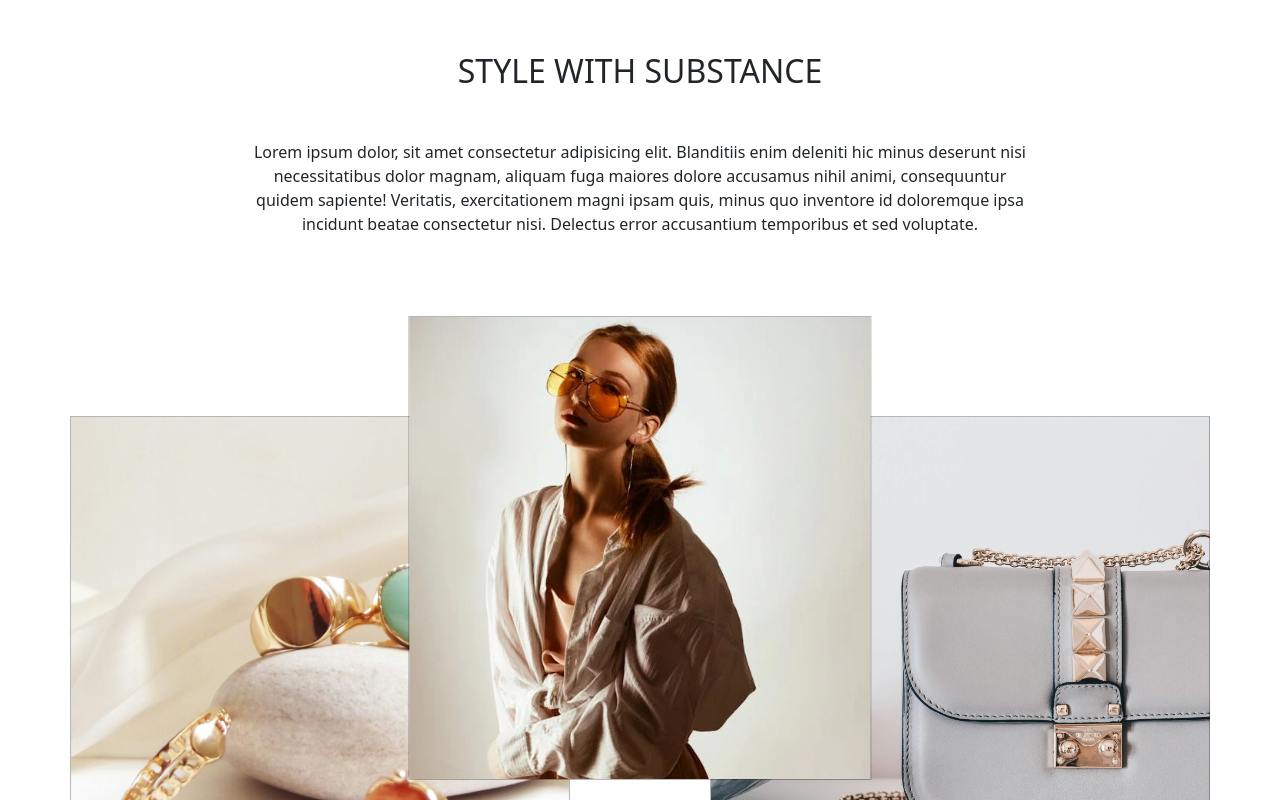
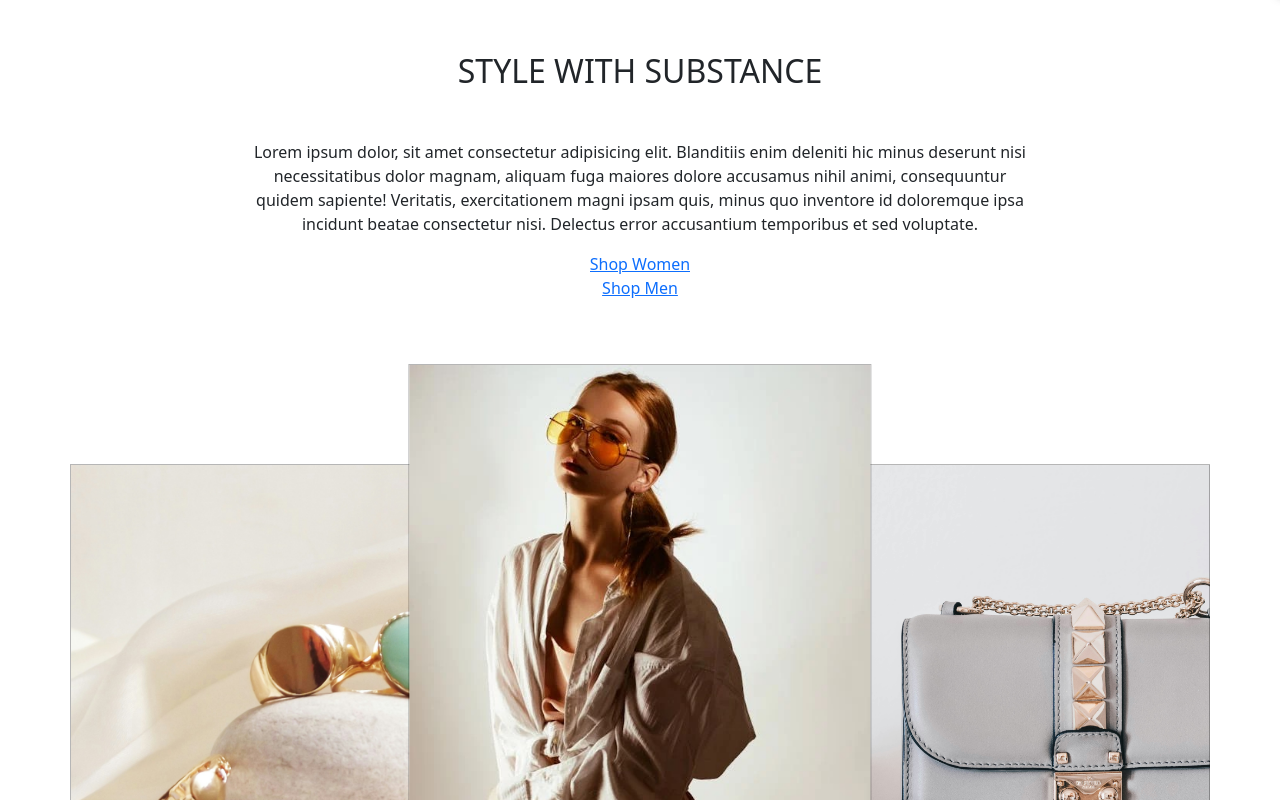
Before and after one commit to isabellea-f/Fullstack-projekt, a React (Vite) app in the folder frontend/: page / in a window 1280 px wide. Shown: the part 806-1606 px from the top of the page. Built offline with nearby package versions, Linux system fonts and the light colour scheme; a web font is replaced by a local one.

Commit message:
added shadow to sidebar

```diff
--- a/frontend/src/components/MainPage/Cart.tsx
+++ b/frontend/src/components/MainPage/Cart.tsx
@@ -8,7 +8,6 @@ const Cart: React.FC = () => {
 
   return (
     <div>
-      <h2>Cart</h2>
       {cartProducts.map((product) => (
         <div key={product.id}>
           <p>
--- a/frontend/src/components/MainPage/SideBar.css
+++ b/frontend/src/components/MainPage/SideBar.css
@@ -4,10 +4,11 @@
   right: -350px;
   width: 350px;
   height: 100%;
-  background-color: #f8f9fa;
+  background-color: #ffffff;
   padding: 20px;
   transition: right 0.3s ease-in-out;
   z-index: 1000;
+  box-shadow: 0px 0px 10px 0px rgba(0, 0, 0, 0.75);
 }
 
 .sidebar.show {
@@ -17,4 +18,5 @@
 .sidebar h2 {
   height: 40px;
   text-align: center;
+  margin-bottom: 50px;
 }
--- a/frontend/src/views/Home.tsx
+++ b/frontend/src/views/Home.tsx
@@ -6,7 +6,7 @@ import QuickPage from "../components/MainPage/QuickPage";
 import Footer from "../components/MainPage/Footer";
 import "./Home.css";
 import "../App.css";
-/* import { Link } from "react-router-dom"; */
+import { Link } from "react-router-dom";
 import Modal from "../components/Modal";
 
 const Home: React.FC = () => {
@@ -35,6 +35,8 @@ const Home: React.FC = () => {
           inventore id doloremque ipsa incidunt beatae consectetur nisi.
           Delectus error accusantium temporibus et sed voluptate.
         </p>
+        <Link to="/shop/women">Shop Women</Link>
+        <Link to="/shop/men">Shop Men</Link>
       </div>
       {/* Second header */}
       {/* First container */}
```
